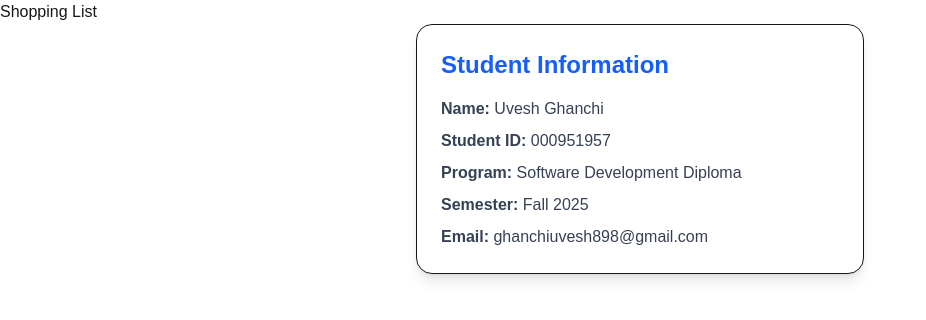
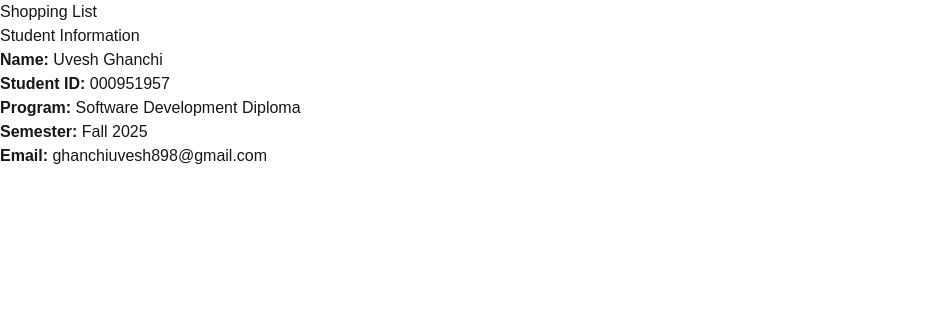
Before and after one commit to MohammadUvesh-Ghanchi/cprg306-assignments, a Next.js app: page /week-2 in a window 1280 px wide. Shown: the top 320 px of the page, without its empty margins (0-926 px from the left). Built offline with nearby package versions, Linux system fonts and the light colour scheme.

Commit message:
Removed Unnecessary Styling

```diff
--- a/app/week-2/student-info.js
+++ b/app/week-2/student-info.js
@@ -10,9 +10,9 @@ const StudentInfo = () => {
   };
 
   return (
-    <div className="max-w-md mx-auto bg-white shadow-lg rounded-2xl p-6 border">
-      <h2 className="text-2xl font-bold text-blue-600 mb-4">Student Information</h2>
-      <ul className="space-y-2 text-gray-700">
+    <div >
+      <h2 >Student Information</h2>
+      <ul >
         <li><strong>Name:</strong> {student.name}</li>
         <li><strong>Student ID:</strong> {student.studentId}</li>
         <li><strong>Program:</strong> {student.program}</li>
```
